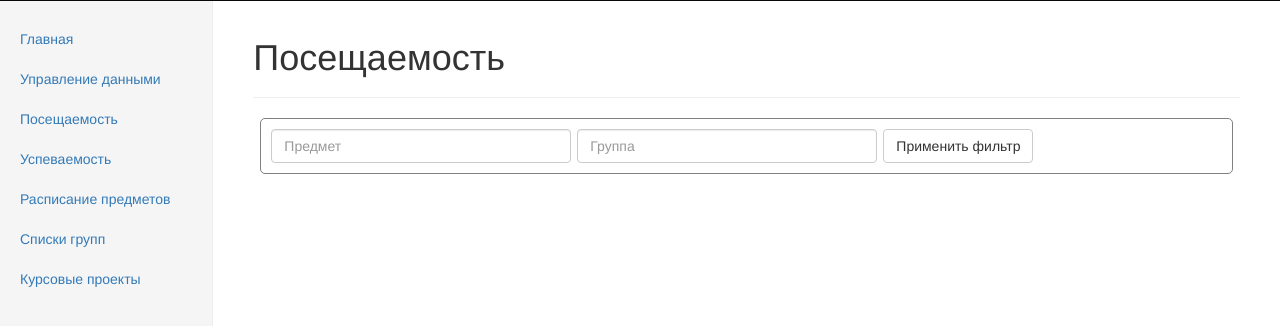
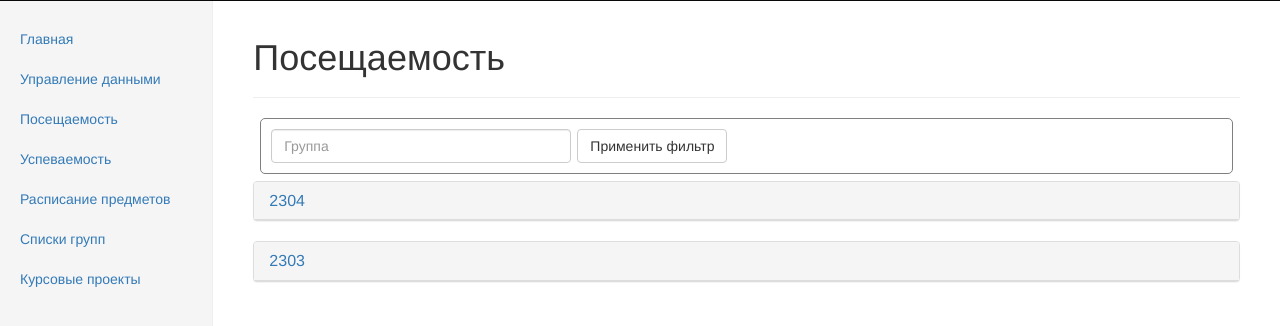
Before and after one commit to EvgeniyGor/StudentRecords, a Django app: template studentrecords/templates/studentrecords/attendance.html in a window 1280 px wide. Shown: the part 52-378 px from the top of the page. Run offline with Django 3.2, Linux system fonts and the light colour scheme; the template is opened without the code that fills it, so the values that code supplies are empty; parts of the project's set-up code (start-up, migrations or seed data) failed here and were passed over; some libraries are stand-ins or nearby versions.

Commit message:
[Fix] urls

```diff
--- a/studentrecords/static/css/style.css
+++ b/studentrecords/static/css/style.css
@@ -122,6 +122,10 @@ body {
     border: 1px solid gray;
 }
 
+.attendance-table {
+
+}
+
 .field-container {
     float: left;
     margin: 3px;
--- a/studentrecords/templates/studentrecords/attendance.html
+++ b/studentrecords/templates/studentrecords/attendance.html
@@ -6,17 +6,22 @@
 
 <div id="filter-box" class="filter-block clearfix">
     <div class="form-group field-container">
-        <input type="text" class="form-control" id="last-name" placeholder="Предмет">
-    </div>
-    <div class="form-group field-container">
         <input type="number" class="form-control" id="group" placeholder="Группа">
     </div>
     <div class="form-group field-container">
-        <button type="submit" class="btn btn-default">Применить фильтр</button>
+        <button id="apply-attendance-filter" type="submit" class="btn btn-default">Применить фильтр</button>
         <!--<button type="submit" class="btn btn-default">Экспорт данных</button>-->
     </div>
 </div>
 
+<div class="panel panel-default filter attendance-table" id="panel_filter_2304">
+    <div class="panel-heading">
+        <a data-toggle="collapse" data-parent="#panel_filter_2304" href="#collapseOne_2304" class="display-block-a">
+            <h3 js-key="study_group" js-value="2304"  class="panel-title">2304</h3>
+        </a>
+    </div>
+
+    <div id="collapseOne_2304" class="panel-collapse collapse out">
         {% for attendance_item in attendance %}
         <div class="table-responsive">
             <table class="table table-hover">
@@ -58,5 +63,56 @@
         </div>
         {% endfor %}
     </div>
+</div>
 
+<div class="panel panel-default filter attendance-table" id="panel_filter_2303">
+    <div class="panel-heading">
+        <a data-toggle="collapse" data-parent="#panel_filter_2303" href="#collapseOne_2303" class="display-block-a">
+            <h3 js-key="study_group" js-value="2303"  class="panel-title">2303</h3>
+        </a>
+    </div>
+
+    <div id="collapseOne_2303" class="panel-collapse collapse out">
+        {% for attendance_item in attendance %}
+        <div class="table-responsive">
+            <table class="table table-hover">
+                <caption style="font-size: 2em">Мат. анализ</caption>
+                <tr>
+                    <th>ФИО</th>
+                    <th>01.09</th>
+                    <th>08.09</th>
+                    <th>15.09</th>
+                    <th>22.09</th>
+                    <th>29.09</th>
+                    <th>Итого</th>
+                </tr>
+                {% for record in attendance_item.attendance_records %}
+                <tr>
+                    <td>Иванов И. И.</td>
+                    <td>
+                        <span class="glyphicon glyphicon-ok" style="color: green"></span>
+                    </td>
+                    <td>
+                        <span class="glyphicon glyphicon-remove" style="color: red"></span>
+                    </td>
+                    <td>
+                        <span class="glyphicon glyphicon-ok" style="color: green"></span>
+                    </td>
+                    <td>
+                        <span class="glyphicon glyphicon-remove" style="color: red"></span>
+                    </td>
+                    <td>
+                        <span class="glyphicon glyphicon-ok" style="color: green"></span>
+                    </td>
+                    <td>
+                        <span class="glyphicon glyphicon-ok" style="color: green"></span><b> : 3</b> &NonBreakingSpace;
+                        <span class="glyphicon glyphicon-remove" style="color: red"></span><b> : 2</b>
+                    </td>
+                </tr>
+                {% endfor %}
+            </table>
+        </div>
+        {% endfor %}
+    </div>
+</div>
 {% endblock %}
```
Also changed, not shown: studentrecords/static/js/app.js (+45 -18 lines), studentrecords/templates/studentrecords/timetable.html (+5 -5 lines). Lines whose indentation alone changed are shown as unchanged.
